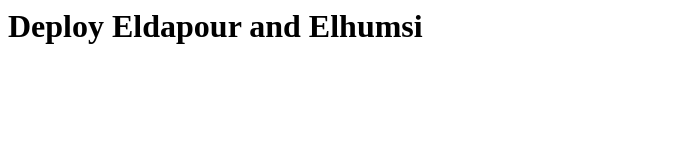
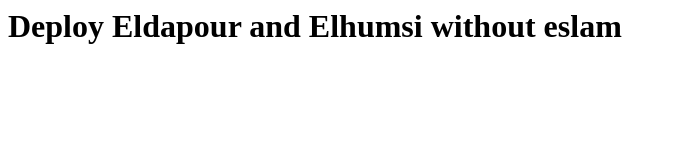
Before and after one commit to Top-Business-Web/Backend_test, a plain HTML site: page index.html in a window 1280 px wide. Shown: the whole page, without its empty margins (0-677 px from the left). Drawn offline with Linux system fonts and the light colour scheme.

Commit message:
without eslam

```diff
--- a/index.html
+++ b/index.html
@@ -1 +1 @@
-<h1>Deploy Eldapour and Elhumsi</h1>
+<h1>Deploy Eldapour and Elhumsi without eslam</h1>
```
